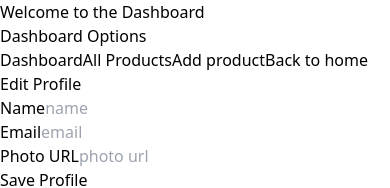
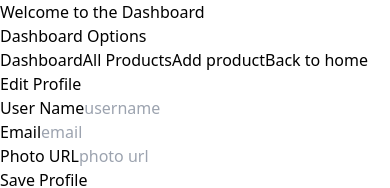
Before and after one commit to Barshonwebdev/smart-product-app-MERN, a React (Vite) app: page /dashboardlayout/editProfile/1 in a window 390 px wide. Shown: the top 188 px of the page. Built offline with nearby package versions, Linux system fonts and the light colour scheme; no server answers; sample sign-in values are in the browser's storage.

Commit message:
edit profile page responsive

```diff
--- a/src/Pages/Dashboard/EditProfile.jsx
+++ b/src/Pages/Dashboard/EditProfile.jsx
@@ -9,12 +9,12 @@ const EditProfile = () => {
             <form  className="card-body grid grid-cols-2 gap-x-10">
               <div className="form-control col-span-2">
                 <label className="label">
-                  <span className="label-text">Name</span>
+                  <span className="label-text">User Name</span>
                 </label>
                 <input
                   type="text"
                   name="name"
-                  placeholder="name"
+                  placeholder="username"
                   className="input input-bordered"
                   required
                 />
```
